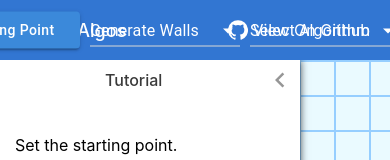
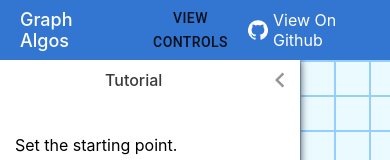
Before and after one commit to DanielJDupont/graph-algos, a Next.js app: page / in a window 390 px wide. Shown: the top 160 px of the page. Built offline with nearby package versions, Linux system fonts and the light colour scheme.

Commit message:
acnhored suceesfully the menu for mobile responsiveness

```diff
--- a/components/navbar/index.tsx
+++ b/components/navbar/index.tsx
@@ -1,4 +1,4 @@
-import { useContext } from 'react';
+import { useContext, useState } from 'react';
 import clsx from 'clsx';
 
 import {
@@ -10,7 +10,15 @@ import {
 import { depthFirstSearch, breadthFirstSearch } from '../matrix/algorithms';
 import { MatrixContext } from '../matrixContext';
 
-import { Button, MenuItem, Select, Tooltip } from '@material-ui/core';
+import { withStyles } from '@material-ui/core/styles';
+import {
+  Button,
+  MenuItem,
+  Select,
+  Tooltip,
+  Menu,
+  MenuProps,
+} from '@material-ui/core';
 import {
   PlayCircleOutline,
   FlagOutlined,
@@ -20,6 +28,7 @@ import {
 } from '@material-ui/icons';
 
 import styles from './index.module.scss';
+import { useWindowSize } from '../hooks/windowSize';
 
 export const Navbar: React.FC = () => {
   const {
@@ -39,10 +48,21 @@ export const Navbar: React.FC = () => {
     setMazeGenerator,
   } = useContext(MatrixContext);
 
+  const { width } = useWindowSize();
+
+  const [anchorEl, setAnchorEl] = useState<null | HTMLElement>(null);
+  const handleClick = (event: React.MouseEvent<HTMLButtonElement>) => {
+    setAnchorEl(event.currentTarget);
+  };
+
+  const handleClose = () => {
+    setAnchorEl(null);
+  };
+
   return (
     <div className={styles.navbarContainer}>
       <div className={styles.navbarTitle}>Graph Algos</div>
-
+      {width >= 1220 ? (
         <div className={styles.controlsContainer}>
           <Tooltip
             title="Set the starting point of the algorithm!"
@@ -164,7 +184,9 @@ export const Navbar: React.FC = () => {
               onClick={() => {
                 if (algorithmChoice === AlgorithmChoice.BreadthFirstSearch) {
                   breadthFirstSearch(startSquareID, matrix, setProcessList);
-              } else if (algorithmChoice === AlgorithmChoice.DepthFirstSearch) {
+                } else if (
+                  algorithmChoice === AlgorithmChoice.DepthFirstSearch
+                ) {
                   depthFirstSearch(startSquareID, matrix, setProcessList);
                 }
 
@@ -190,7 +212,11 @@ export const Navbar: React.FC = () => {
                         return { ...square, isProcessed: false };
                       } else {
                         // Squares that are blocked must also be marked as having been processed.
-                      return { ...square, isProcessed: true, isBlocked: true };
+                        return {
+                          ...square,
+                          isProcessed: true,
+                          isBlocked: true,
+                        };
                       }
                     })
                   )
@@ -204,6 +230,27 @@ export const Navbar: React.FC = () => {
             </Button>
           )}
         </div>
+      ) : (
+        <>
+          <Button
+            aria-controls="simple-menu"
+            aria-haspopup="true"
+            onClick={handleClick}
+          >
+            View Controls
+          </Button>
+          <Menu
+            id="controlsMenu"
+            anchorEl={anchorEl}
+            keepMounted
+            open={Boolean(anchorEl)}
+            onClose={handleClose}
+          >
+            <MenuItem onClick={handleClose}>1</MenuItem>
+            <MenuItem onClick={handleClose}>1</MenuItem>
+          </Menu>
+        </>
+      )}
 
       <a href="https://github.com/DanielJDupont/graph-algos" target="_blank">
         <div className={styles.github}>
```
Lines whose indentation alone changed are shown as unchanged.
